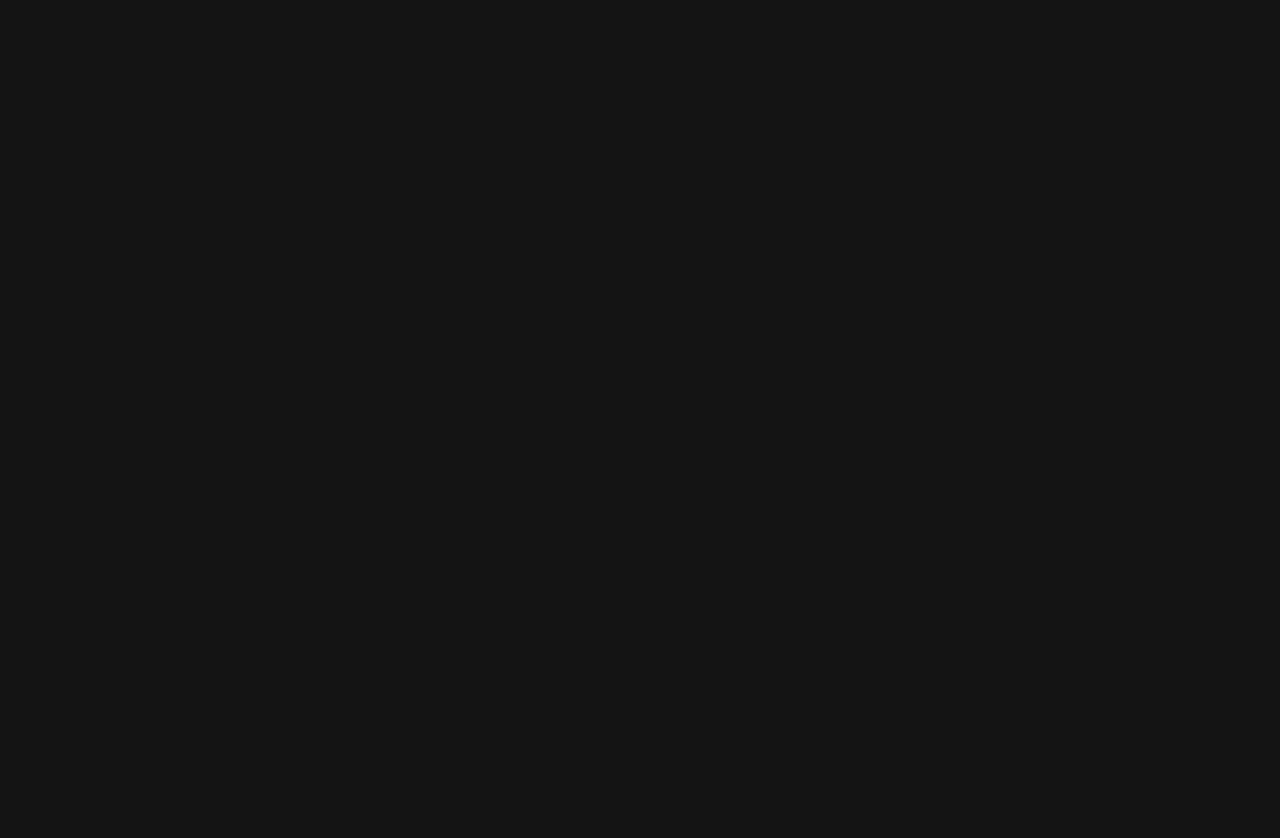
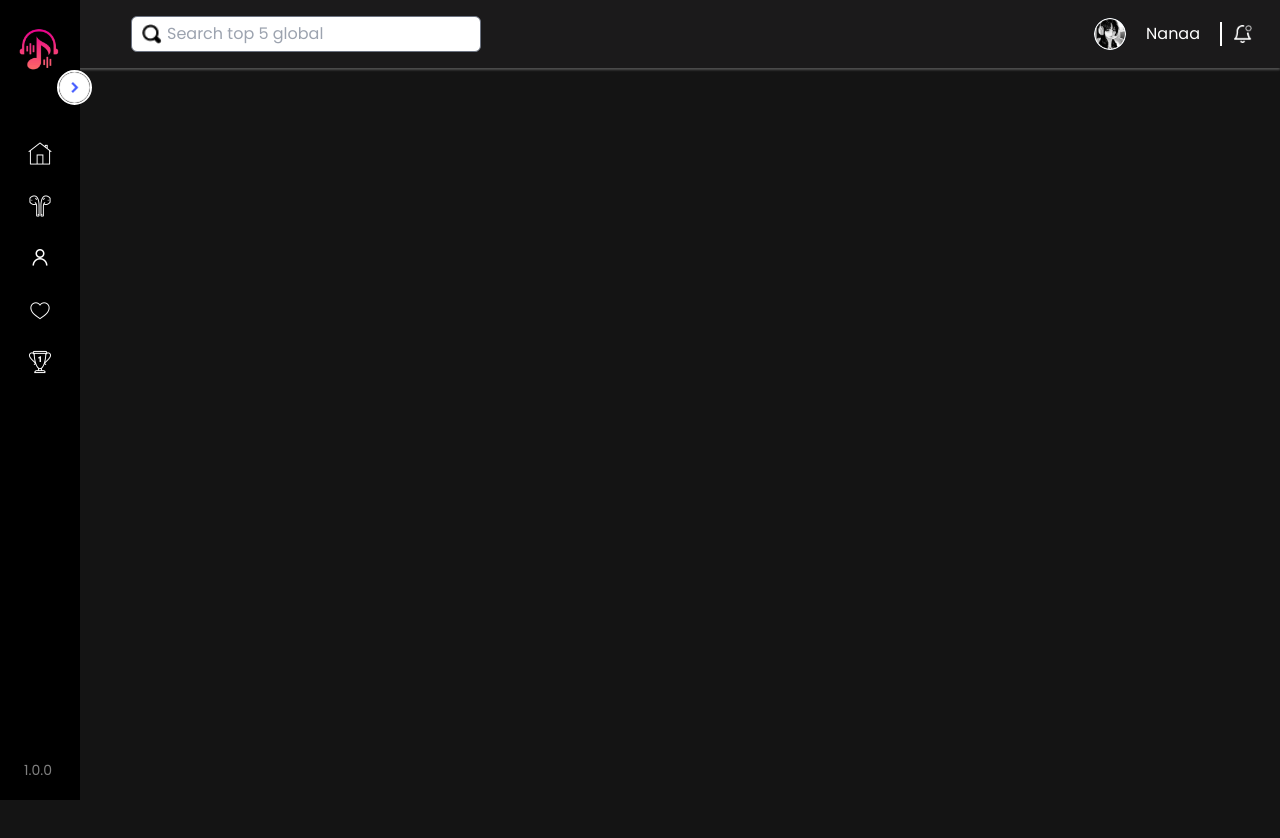
Before and after one commit to Project-Musivo/KELOMPOK2-Project-MUSIVO, a React (Vite) app in the folder frontend/: page /leaderboard in a window 1280 px wide. Before the commit this address had no page. Shown: the top 838 px of the page. Before the commit the page ends 800 px from the top, so only its background shows below. Built offline with nearby package versions, Linux system fonts and the light colour scheme.

Commit message:
perubahan sidebar dan penambahan leaderboard

```diff
--- a/frontend/src/App.jsx
+++ b/frontend/src/App.jsx
@@ -3,6 +3,7 @@ import Home from "./pages/home";
 import Favorit from "./pages/favorit";
 import Playlist from "./pages/playlist";
 import Login from "./pages/LogReg/register";
+import Leaderboard from "./pages/leaderboard";
 
 function App() {
   return (
@@ -12,6 +13,7 @@ function App() {
         <Route path="/login" element={<Login />} />
         <Route path="/favorit" element={<Favorit />} />
         <Route path="/playlist" element={<Playlist />} />
+        <Route path="/leaderboard" element={<Leaderboard />} />
       </Routes>
     </BrowserRouter>
   );
--- a/frontend/src/components/layouts/sidebar/sidebar.jsx
+++ b/frontend/src/components/layouts/sidebar/sidebar.jsx
@@ -7,11 +7,11 @@ const Sidebar = () => {
   const [selectedMenu, setSelectedMenu] = useState(null);
   const Menus = [
     { title: "Home", src: "home", path: "/" },
-    { title: "Playlist", src: "playlist", path: "/playlist" },
-    { title: "Artisc ", src: "user", path: "/artisc" },
-    { title: "Favorit", src: "favorit", path: "/favorit" },
-    { title: "Leaderboard", src: "trophy", path: "/leaderboard" },
-    { title: "Settings ", src: "setting", path: "/settings" },
+    { title: "Playlist", src: "playlist", path: "/playlist",},
+    { title: "Artisc ", src: "user", path: "/artisc",},
+    { title: "Favorit", src: "favorit", path: "/favorit",},
+    { title: "Leaderboard", src: "trophy", path: "/leaderboard",},
+    // { title: "Settings ", src: "setting", path: "/settings" },
     // { title: "Logout", src: "logout", gap: true },
   ];
 
--- a/frontend/src/components/listFav/listfav.jsx
+++ b/frontend/src/components/listFav/listfav.jsx
@@ -14,7 +14,7 @@ const Listfav = () => {
                 <th className="pl-2 py-3 text-left">TITLE</th>
                 <th className="py-3 text-left">ARTIST</th>
 
-                <th className="py-3 text-left">DATE</th>
+                <th className="py-3 text-left">DATE ADD</th>
                 <th className="py-3">TIME</th>
               </tr>
             </thead>
@@ -25,7 +25,7 @@ const Listfav = () => {
                 <td className="py-3 text-right">{dataFavorit.image}</td>
                 <td className="px-2 py-3 text-left">{dataFavorit.title}</td>
                 <td className="pl-2 py-3 text-left">{dataFavorit.artis}</td>
-                <td className="py-3 text-left">{dataFavorit.date}</td>
+                <td className="pl-10 py-3 text-left">{dataFavorit.date}</td>
                 <td className="py-3 text-center">{dataFavorit.time}</td>
               </tr>
             </tbody>
--- /dev/null
+++ b/frontend/src/components/tabvertical/tabvertical.jsx
@@ -0,0 +1,9 @@
+import React, { useState } from "react";
+
+const Tabvertical = () => {
+    return(
+        <div></div>
+    );
+};
+
+export default Tabvertical;
--- /dev/null
+++ b/frontend/src/pages/leaderboard.jsx
@@ -0,0 +1,18 @@
+import React, { useState } from "react";
+import NavigationBar from "../components/layouts/navigationBar/navigationBar";
+import Sidebar from "../components/layouts/sidebar/sidebar";
+
+  const Leaderboard = () => {
+    return (
+        <React.Fragment>
+        <Sidebar />
+          <div>
+            <NavigationBar />
+            <div className="h-screen">
+
+            </div>
+        </div>
+        </React.Fragment>
+      );
+    };
+export default Leaderboard;
```
